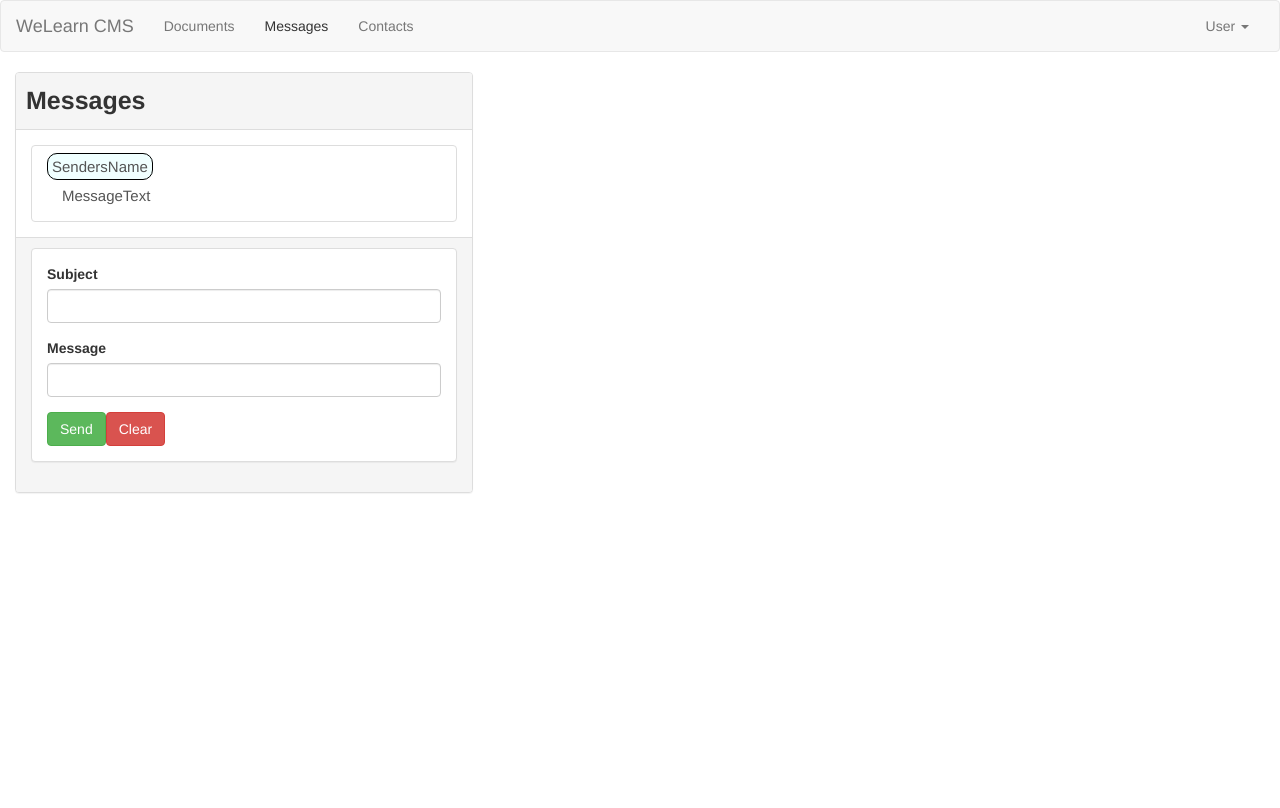
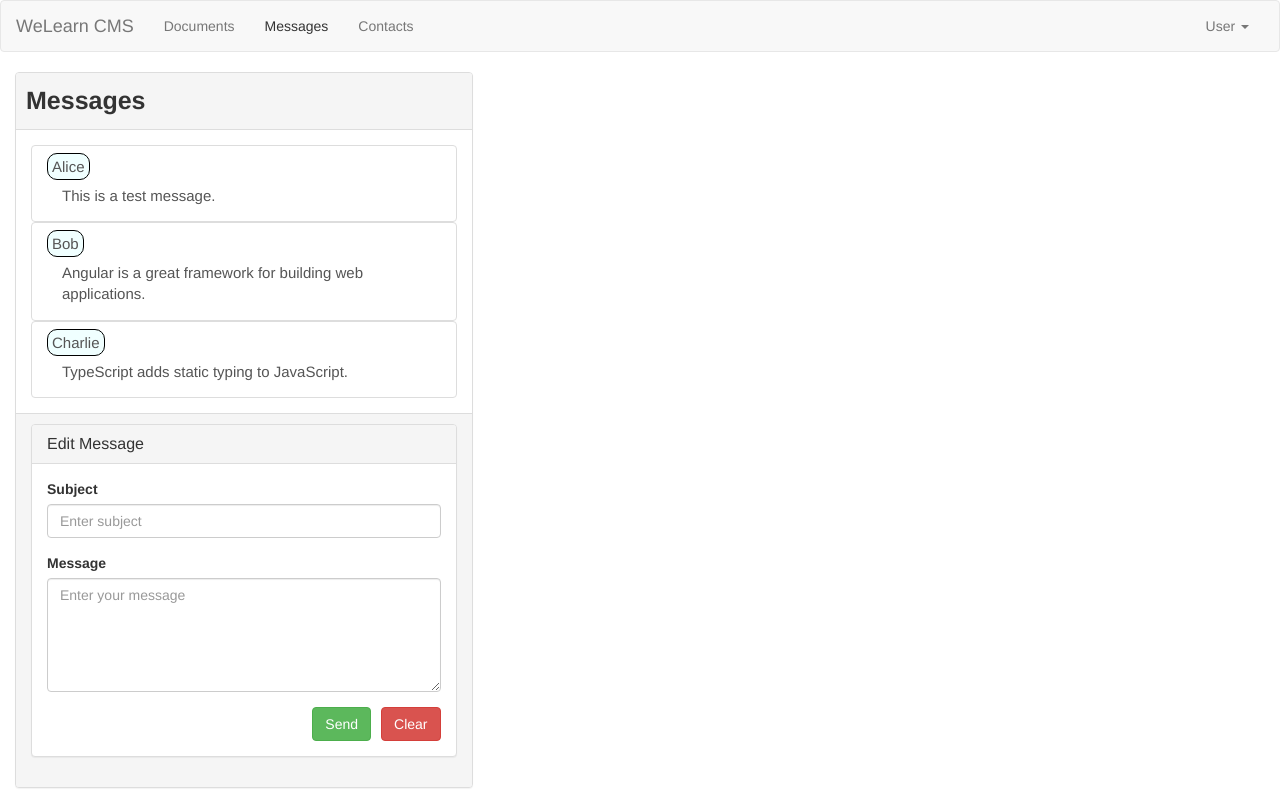
Before and after one commit to brycewoodland/bw-cms, an Angular app: page / in a window 1280 px wide. Both pictures are taken after a click on the link "Messages". Built offline with nearby package versions, Linux system fonts and the light colour scheme.

Commit message:
Completed assignment 3.

```diff
--- a/src/app/messages/message-edit/message-edit.component.css
+++ b/src/app/messages/message-edit/message-edit.component.css
@@ -0,0 +1,3 @@
+.mr-3 {
+    margin-right: 1rem;
+}
--- a/src/app/messages/message-edit/message-edit.component.html
+++ b/src/app/messages/message-edit/message-edit.component.html
@@ -1,4 +1,7 @@
 <div class="panel panel-default">
+    <div class="panel-heading">
+        <h3 class="panel-title">Edit Message</h3>
+    </div>
     <div class="panel-body">
         <form id="document-edit">
             <div class="row">
@@ -8,24 +11,27 @@
                         type="text"
                         id="subject"
                         class="form-control"
-    size="120"
-    max="120">
-    </div>
-
-    <div class="col-sm-12 form-group">
-    <label for="message">Message</label>
-    <input
-    type="text"
-    id="message"
-    class="form-control"
-    max="255"
-    size="120">
+                        maxlength="120"
+                        placeholder="Enter subject"
+                        #subject>
                 </div>
             </div>
             <div class="row">
-    <div class="col-xs-12">
-    <button class="btn btn-success" type="submit">Send</button>
-    <button class="btn btn-danger" type="button">Clear</button>
+                <div class="col-sm-12 form-group">
+                    <label for="message">Message</label>
+                    <textarea
+                        id="message"
+                        class="form-control"
+                        maxlength="255"
+                        rows="5"
+                        placeholder="Enter your message"
+                        #msgText></textarea>
+                </div>
+            </div>
+            <div class="row">
+                <div class="col-xs-12 text-right">
+                    <button class="btn btn-success mr-3" type="submit" (click)="onSendMessage()">Send</button>
+                    <button class="btn btn-danger" type="button" (click)="onClear()">Clear</button>
                 </div>
             </div>
         </form>
--- a/src/app/messages/message-edit/message-edit.component.ts
+++ b/src/app/messages/message-edit/message-edit.component.ts
@@ -1,12 +1,37 @@
-import { Component } from '@angular/core';
+import { Component, EventEmitter, Output, ViewChild, ElementRef } from '@angular/core';
+import { Message } from '../message.model';
 
 @Component({
   selector: 'cms-message-edit',
   standalone: false,
-
   templateUrl: './message-edit.component.html',
   styleUrl: './message-edit.component.css'
 })
 export class MessageEditComponent {
+  @ViewChild('subject') subjectInputRef!: ElementRef;
+  @ViewChild('msgText') msgTextInputRef!: ElementRef;
 
+  @Output() addMessageEvent = new EventEmitter<Message>();
+
+  currentSender: string = 'Bryce Woodland';
+
+  onSendMessage(): void{
+    const subject = this.subjectInputRef.nativeElement.value;
+    const msgText = this.msgTextInputRef.nativeElement.value;
+
+    const newMessage = new Message(
+      '1',
+      subject,
+      msgText,
+      this.currentSender
+    );
+
+    this.addMessageEvent.emit(newMessage)
+    this.onClear();
+  }
+
+  onClear(): void {
+    this.subjectInputRef.nativeElement.value = '';
+    this.msgTextInputRef.nativeElement.value = '';
+  }
 }
--- a/src/app/messages/message-item/message-item.component.html
+++ b/src/app/messages/message-item/message-item.component.html
@@ -1,6 +1,6 @@
 <a class="list-group-item clearfix">
     <div class="">
-    <span class="messageHeader">SendersName</span>
-    <div class="messageText">MessageText</div>
+    <span class="messageHeader">{{ message.sender }}</span>
+    <div class="messageText">{{ message.msgText }}</div>
     </div>
     </a>
--- a/src/app/messages/message-item/message-item.component.ts
+++ b/src/app/messages/message-item/message-item.component.ts
@@ -1,4 +1,5 @@
-import { Component } from '@angular/core';
+import { Component, Input } from '@angular/core';
+import { Message } from '../message.model';
 
 @Component({
   selector: 'cms-message-item',
@@ -8,5 +9,5 @@ import { Component } from '@angular/core';
   styleUrl: './message-item.component.css'
 })
 export class MessageItemComponent {
-
+  @Input() message: Message;
 }
--- a/src/app/messages/message-list/message-list.component.html
+++ b/src/app/messages/message-list/message-list.component.html
@@ -9,14 +9,14 @@
           <div class="panel-body">
              <div class="row">
                 <div class="col-xs-12">
-                  <cms-message-item></cms-message-item>
-                   <!--Add tag to load the MessageItemComponent-->
+                  <cms-message-item
+                     *ngFor="let message of messages"
+                     [message]="message"></cms-message-item>
                 </div>
              </div>
           </div>
           <div class="panel-footer">
-             <cms-message-edit></cms-message-edit>
-             <!--Add tag to load the MessageEditComponent-->
+             <cms-message-edit (addMessageEvent)="onAddMessage($event)"></cms-message-edit>
           </div>
        </div>
     </div>
--- a/src/app/messages/message-list/message-list.component.ts
+++ b/src/app/messages/message-list/message-list.component.ts
@@ -1,4 +1,5 @@
-import { Component } from '@angular/core';
+import { Component , OnInit} from '@angular/core';
+import { Message } from '../message.model';
 
 @Component({
   selector: 'cms-message-list',
@@ -8,5 +9,17 @@ import { Component } from '@angular/core';
   styleUrl: './message-list.component.css'
 })
 export class MessageListComponent {
+  messages: Message[] = [];
 
+  ngOnInit(): void {
+    this.messages = [
+      new Message('1', 'Hello World', 'This is a test message.', 'Alice'),
+      new Message('2', 'Angular Rocks', 'Angular is a great framework for building web applications.', 'Bob'),
+      new Message('3', 'TypeScript', 'TypeScript adds static typing to JavaScript.', 'Charlie')
+    ];
+  }
+
+  onAddMessage(message: Message): void {
+    this.messages.push(message);
+  }
 }
```
Lines whose indentation alone changed are shown as unchanged.
